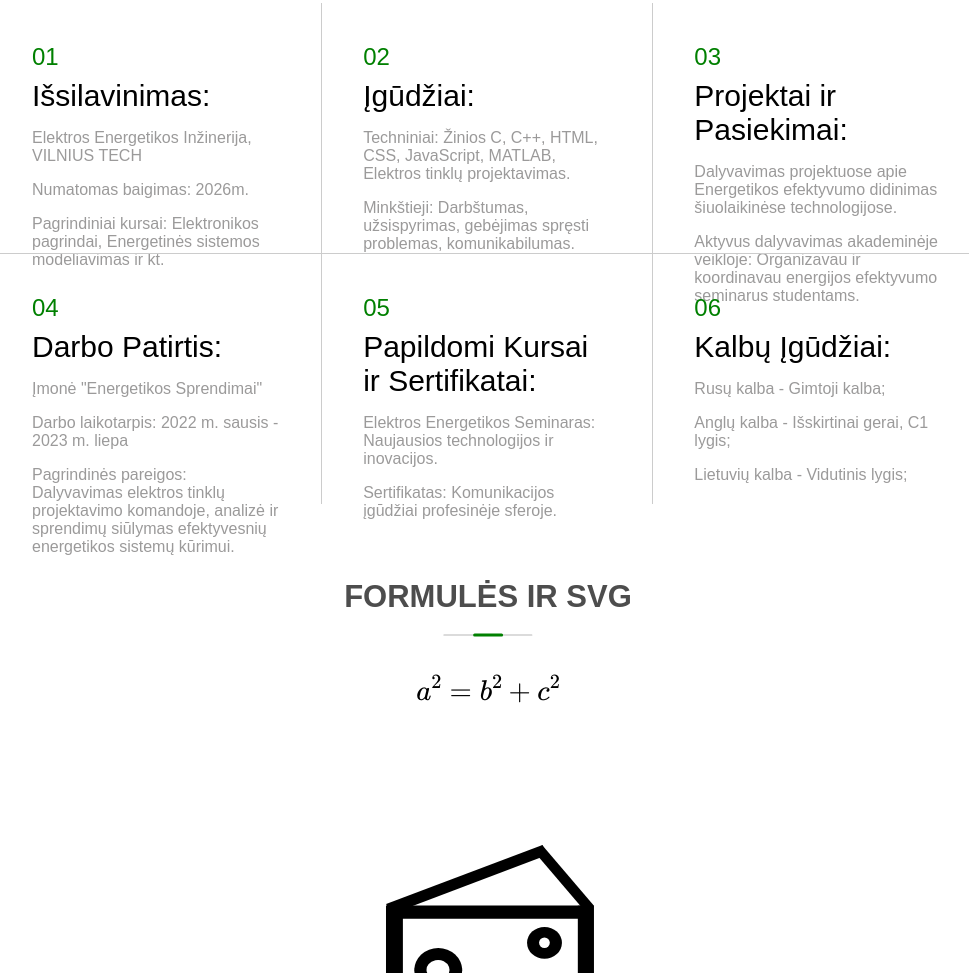
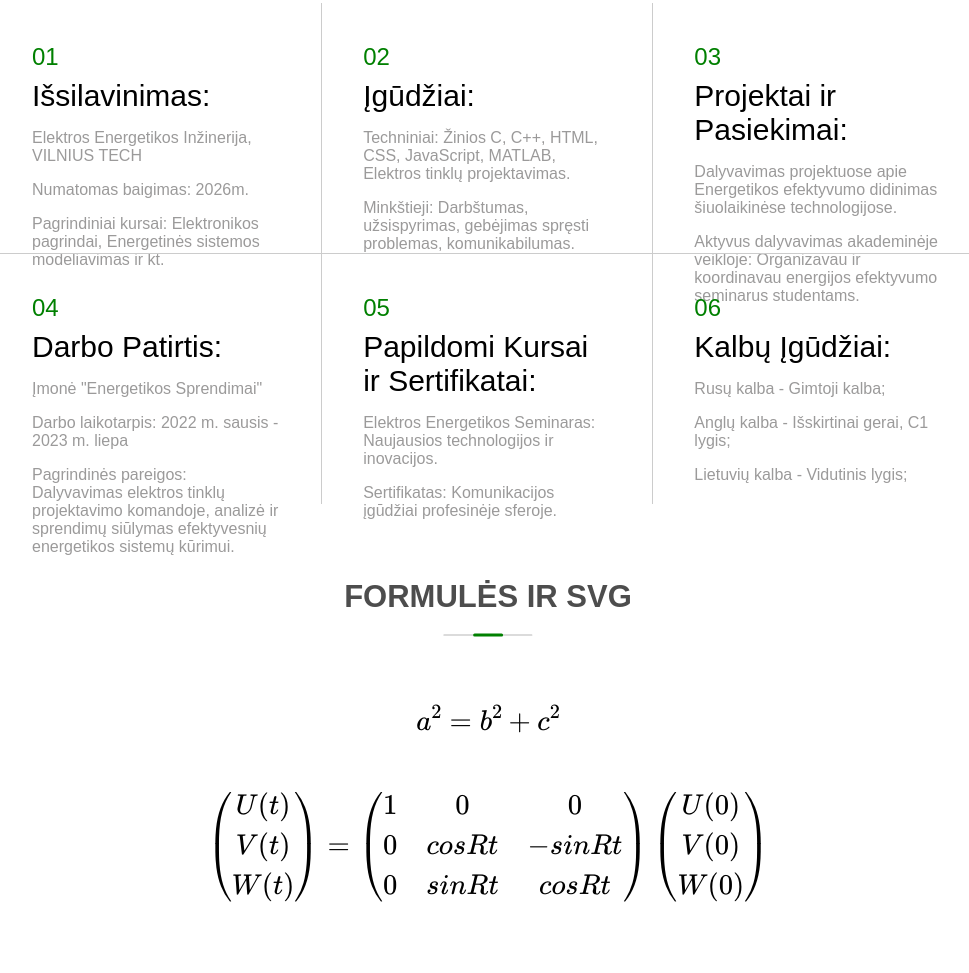
Before and after one commit to LateCruel/LateCruel.github.io, a plain HTML site: page index.html in a window 1280 px wide. Shown: the part 1827-2800 px from the top of the page, without its empty margins (152-1121 px from the left). Drawn offline with nearby package versions, Linux system fonts and the light colour scheme.

Commit message:
Formules ir svg DONE

```diff
--- a/index.html
+++ b/index.html
@@ -35,9 +35,10 @@
         <nav>
           <p class="logo">GREEN</p>
           <ul>
-            <li><a href="Main.html">Home</a></li>
+            <li><a href="index.html">Home</a></li>
             <li><a href="#" onclick="scrollToSection(event, 'about')">About</a></li>
             <li><a href="#" onclick="scrollToSection(event, 'resume')">Resume</a></li>
+            <li><a href="#" onclick="scrollToSection(event, 'formulas')">Formulės ir SVG</a></li>
             <li><a href="#" onclick="scrollToSection(event, 'contact')">Contact</a></li>
           </ul>
         </nav>
@@ -155,6 +156,27 @@
             $$a^2 = b^2 + c^2$$
           </div>
 
+          <div class="matrix">
+            \[
+            \begin{pmatrix}
+              U(t) \\
+              V(t) \\
+              W(t)
+            \end{pmatrix}
+            =
+            \begin{pmatrix}
+              1 & 0 & 0 \\
+              0 & cosRt & -sinRt \\
+              0 & sinRt & cosRt
+            \end{pmatrix}
+            \begin{pmatrix}
+              U(0) \\
+              V(0) \\
+              W(0)
+            \end{pmatrix}
+            \]
+          </div>
+
           <object type="image/svg+xml" data="cheese1.svg"></object>
         </section>
 
@@ -267,7 +289,8 @@
     <script type="text/javascript">
       MathJax = {
         tex: {
-          inlineMath: [['$', '$'], ['\\(', '\\)']]
+          inlineMath: [['$', '$'], ['\\(', '\\)']],
+          displayMath: [['$$', '$$'], ['\\[', '\\]']]
         },
         svg: {
           fontCache: 'global'
--- a/vienas.css
+++ b/vienas.css
@@ -703,13 +703,19 @@ nav ul li a:hover {
   }
 
   #formulas .asquare {
+    margin-top: 90px;
+    text-align: center;
+    font-size: 150%;
+  }
+
+  #formulas .matrix {
     margin-top: 60px;
     text-align: center;
     font-size: 150%;
   }
 
   object {
-    margin-top: 60px;
+    margin-top: 15px;
     width: 400px;
     height: auto;
   }
```
